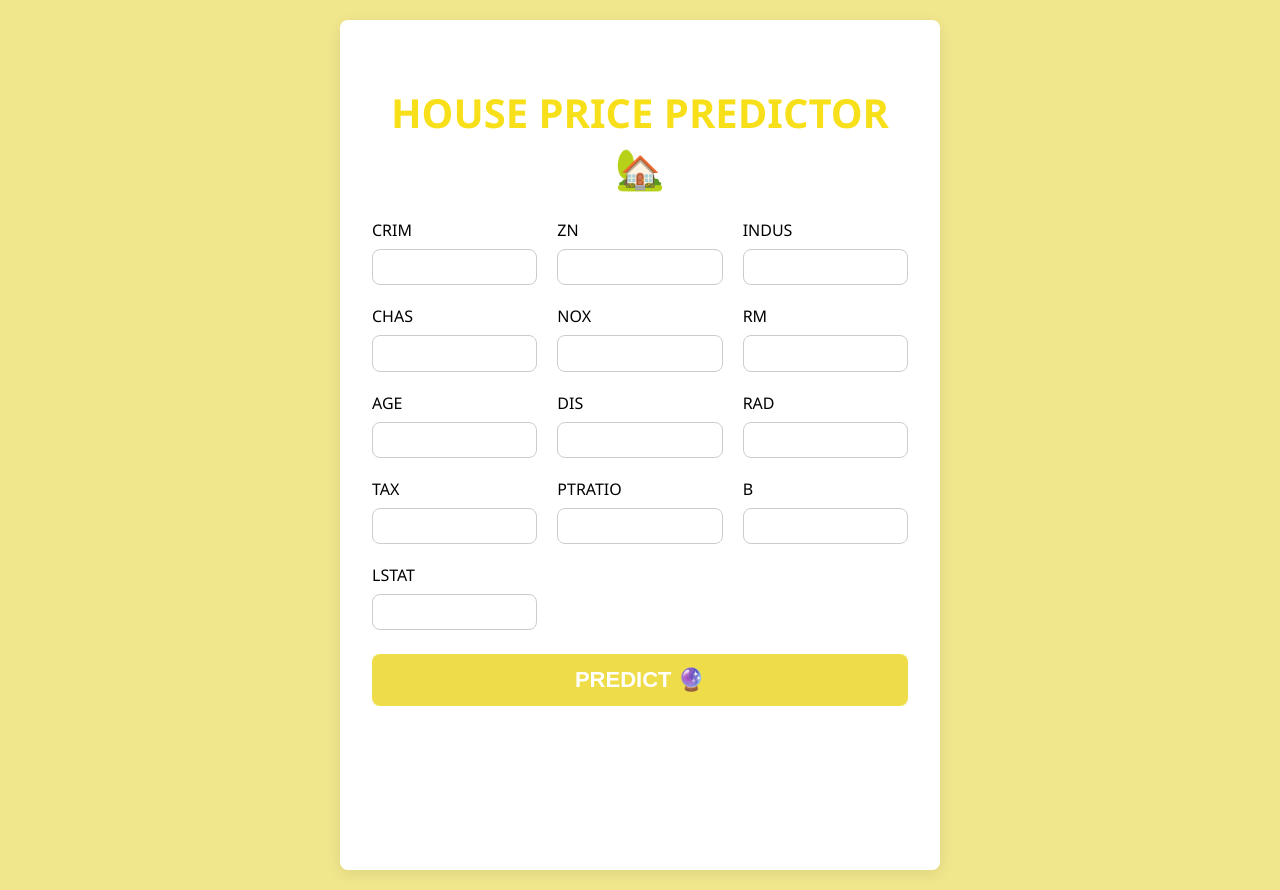
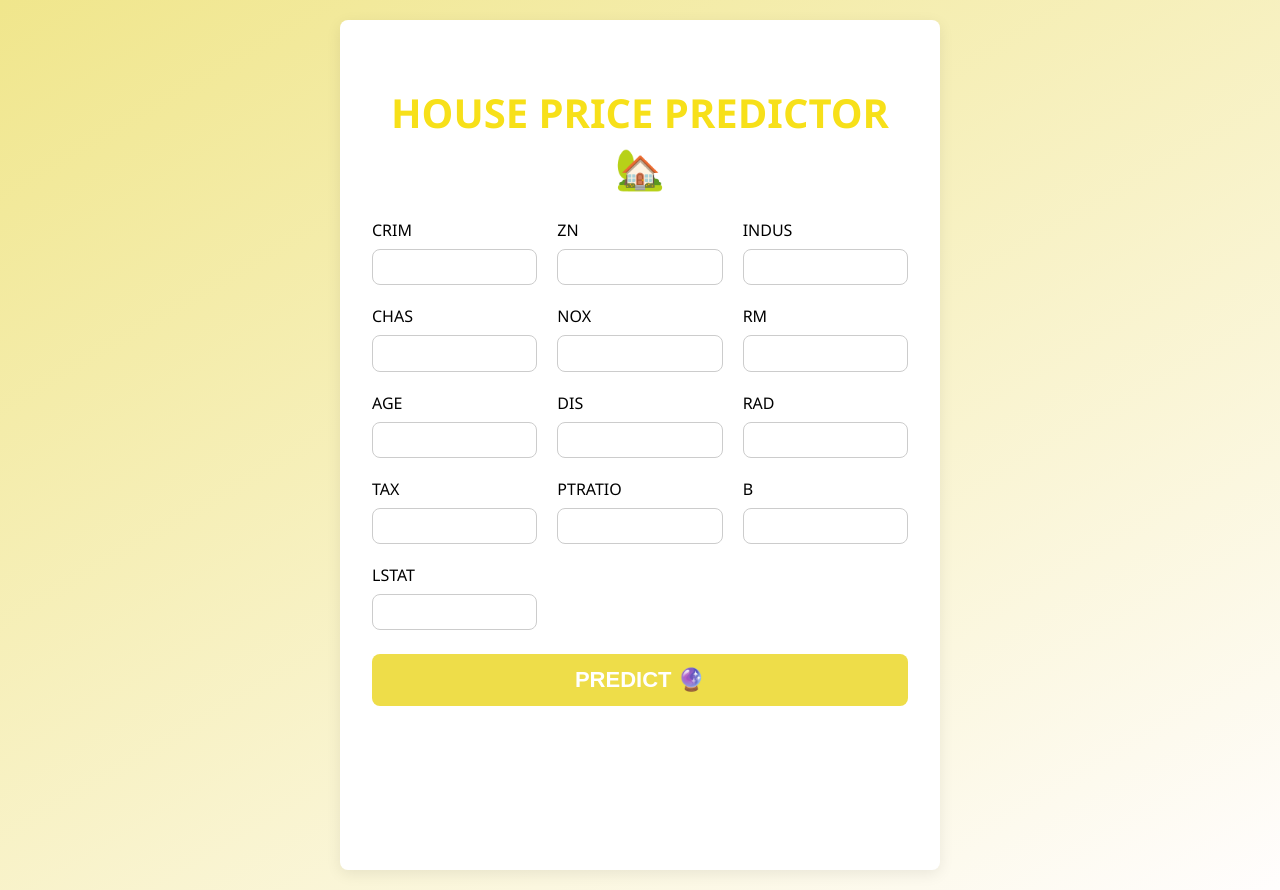
Before and after one commit to JOYAL-JINNY/house_price_prediction, a Flask app: page / in a window 1280 px wide. Run offline with Flask 3, Linux system fonts and the light colour scheme; parts of the project's set-up code (start-up, migrations or seed data) failed here and were passed over.

Commit message:
second  commit

```diff
--- a/templates/log.html
+++ b/templates/log.html
@@ -19,7 +19,7 @@
     }
 
     body {
-      background-color:khaki;
+      background:linear-gradient(150deg,khaki,rgb(255, 253, 253));
       font-family: var(--font);
       margin: 0;
       display: flex;
```
Also changed, not shown: project_img/WhatsApp Image 2025-06-12 at 12.20.39_cc4f1a3e.jpg (added), project_img/screenshot-1749710460761.png (added), project_img/screenshot-1749710869844.png (added).
